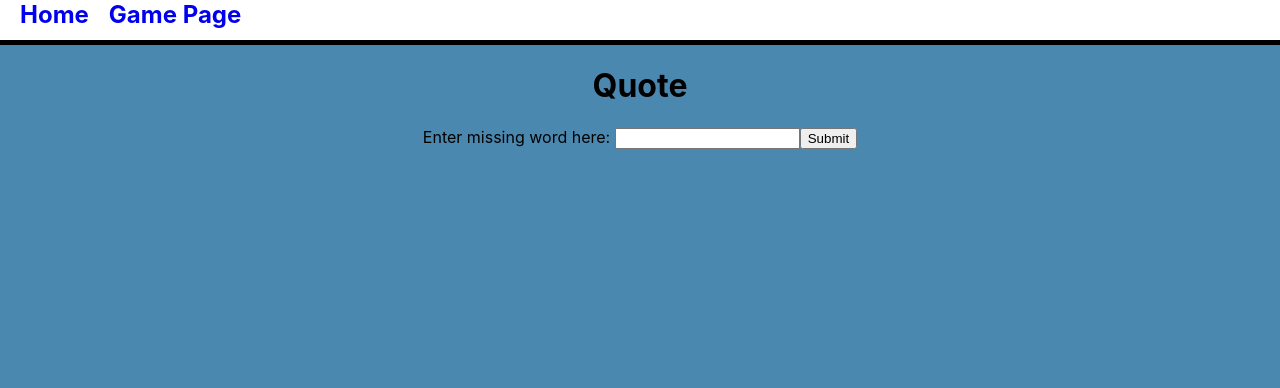
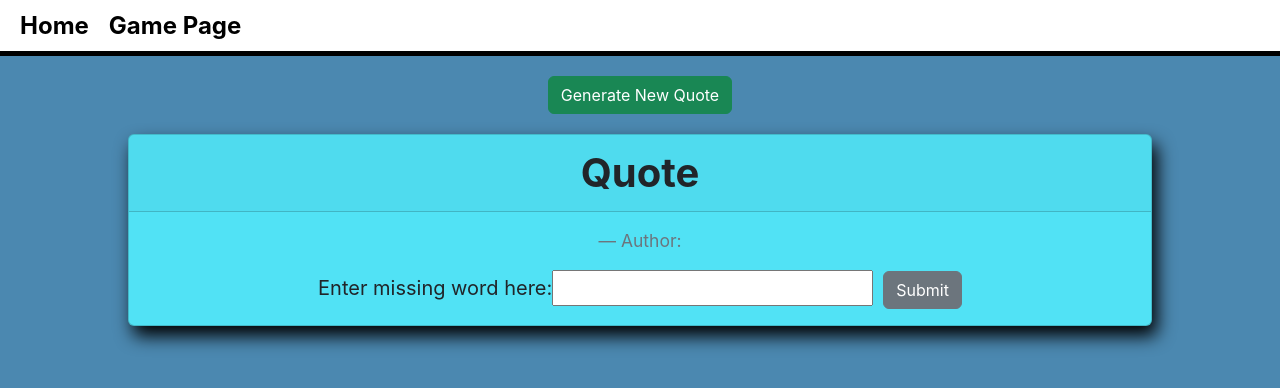
Before and after one commit to frankie3388/quote-game-app, a React (Create React App) app: page /gamepage in a window 1280 px wide. Shown: the top 388 px of the page. Built offline with nearby package versions, Linux system fonts and the light colour scheme; no server answers.

Commit message:
feat: add generate new quote button and style with bootstrap

```diff
--- a/package.json
+++ b/package.json
@@ -6,7 +6,9 @@
     "@testing-library/jest-dom": "^5.17.0",
     "@testing-library/react": "^13.4.0",
     "@testing-library/user-event": "^13.5.0",
+    "bootstrap": "^5.3.2",
     "react": "^18.2.0",
+    "react-bootstrap": "^2.9.0",
     "react-dom": "^18.2.0",
     "react-router-dom": "^6.16.0",
     "react-scripts": "5.0.1",
--- a/src/components/gameQuoteDisplay.jsx
+++ b/src/components/gameQuoteDisplay.jsx
@@ -1,5 +1,8 @@
 import { useContext, useState, useEffect } from 'react';
 import { ApiContext } from '../context/ApiContext';
+import Button from 'react-bootstrap/Button';
+import Card from 'react-bootstrap/Card';
+
 
 export default function GameQuoteDisplay() {
 
@@ -11,9 +14,12 @@ export default function GameQuoteDisplay() {
 
     const [input, setInput] = useState("")
 
-    useEffect(() => {
+    const [author, setAuthor] = useState("")
+
+    const [generateQuote, setgenerateQuote] = useState(0)
 
 
+    useEffect(() => {
         async function randomQuote() {
             // call random quote from API
             let response = await fetch(api + 'quotes/random')
@@ -27,8 +33,8 @@ export default function GameQuoteDisplay() {
             // Get a random index number based on the length of the string array.
             let randomWordToRemoveIndex = Math.floor(Math.random() * splitString.length)
 
-            // Filter the random word from the string array
-            let randomWordToRemove = splitString.filter(word => word == splitString[randomWordToRemoveIndex])
+            // Slice the random word from the string array
+            let randomWordToRemove = splitString.slice(randomWordToRemoveIndex, randomWordToRemoveIndex + 1)
 
             // convert the splitString (array) into a String.
             let convertArrayToString = splitString.join(' ')
@@ -39,13 +45,15 @@ export default function GameQuoteDisplay() {
             // set state
             setQuote(replaceWordWithSpace)
             setMissingWord(randomWordToRemove)
+            setAuthor(responseData[0].author)
 
         }
 
         randomQuote();
     // eslint-disable-next-line react-hooks/exhaustive-deps
-    }, [])
+    }, [generateQuote])
 
+    // This function checks if you have entered the correct word in.
     const handleSubmit = (event) => {
         console.log(input);
         if (input == missingWord.toString()) {
@@ -59,18 +67,36 @@ export default function GameQuoteDisplay() {
 
     return (
         <div className="game-quote">
-            <h1>Quote</h1>
-            <h2>{quote}</h2>
+            <Button
+            onClick={() => setgenerateQuote(generateQuote + 1)}
+            variant="success"
+            className="new-quote-button">
+                Generate New Quote
+            </Button>{' '}
+            <Card className="game-quote-display">
+                <Card.Header className="quote-header">Quote</Card.Header>
+                <Card.Body>
+                    <blockquote className="blockquote mb-0">
+                    <p>
+                        {' '}
+                        {quote}{' '}
+                    </p>
+                    <footer className="blockquote-footer">
+                        Author: <cite title="Source Title">{author}</cite>
+                    </footer>
                     <label>Enter missing word here: </label>
                     <input
                         type="text"
                         name="guessQuote"
                         id="guessQuote"
                         onChange={(event) => setInput(event.target.value)}/>
-            <button onClick={handleSubmit} >Submit</button>
+                    <Button className="submit-quote-button" onClick={handleSubmit} variant="secondary">
+                        Submit
+                    </Button>{' '}
+                    </blockquote>
 
-
-
+                </Card.Body>
+            </Card>
 
         </div>
     )
--- a/src/index.css
+++ b/src/index.css
@@ -15,6 +15,7 @@ code {
 
 .homepage {
   text-align: center;
+  margin-top: 20px
 
 }
 
@@ -33,8 +34,9 @@ code {
 .navbar {
   background: white;
   border-bottom: solid black 5px;
-  height: 5vh;
-
+  height: 7vh;
+  display: block;
+  padding-bottom: 0;
 }
 
 .nav1 {
@@ -42,13 +44,36 @@ code {
   text-decoration: none;
   font-size: 1.5rem;
   font-weight: bold;
+  color: black;
 }
 
 li {
   width: 50%;
   margin: auto;
+  padding-top: 10px;
 }
 
 .game-quote {
   text-align: center;
 }
+
+.new-quote-button {
+  margin-top: 20px;
+  margin-bottom: 20px;
+}
+
+.submit-quote-button {
+  margin-left: 10px;
+}
+
+.game-quote-display {
+  background: #51e2f5;
+  width: 80%;
+  margin: auto;
+  box-shadow: 5px 10px 18px black;
+}
+
+.quote-header {
+  font-size: 2.5rem;
+  font-weight: bold;
+}
--- a/src/index.js
+++ b/src/index.js
@@ -1,6 +1,6 @@
 import React from 'react';
 import ReactDOM from 'react-dom/client';
-import './index.css';
+
 // import App from './App';
 import reportWebVitals from './reportWebVitals';
 import ApiProvider from './context/ApiContext';
@@ -8,6 +8,9 @@ import { BrowserRouter, Route, Routes } from 'react-router-dom';
 import Homepage from './pages/Homepage';
 import Navbar from './components/Navbar';
 import Gamepage from './pages/Gamepage';
+
+import 'bootstrap/dist/css/bootstrap.min.css';
+import './index.css';
 
 const root = ReactDOM.createRoot(document.getElementById('root'));
 root.render(
--- a/src/pages/Homepage.jsx
+++ b/src/pages/Homepage.jsx
@@ -32,6 +32,7 @@ export default function Homepage(){
             <div>
                 <h3>How to play the game</h3>
                 <ul>
+                    <li>Go to Game page.</li>
                     <li>Type in the words that you think make up the quote, then click on submit to check your answer.</li>
                 </ul>
             </div>
```
Also changed, not shown: src/components/SearchQuote.jsx (added, +11 -0 lines), 1 other file (tests, documents, lock files or other folders). Lines whose indentation alone changed are shown as unchanged.
